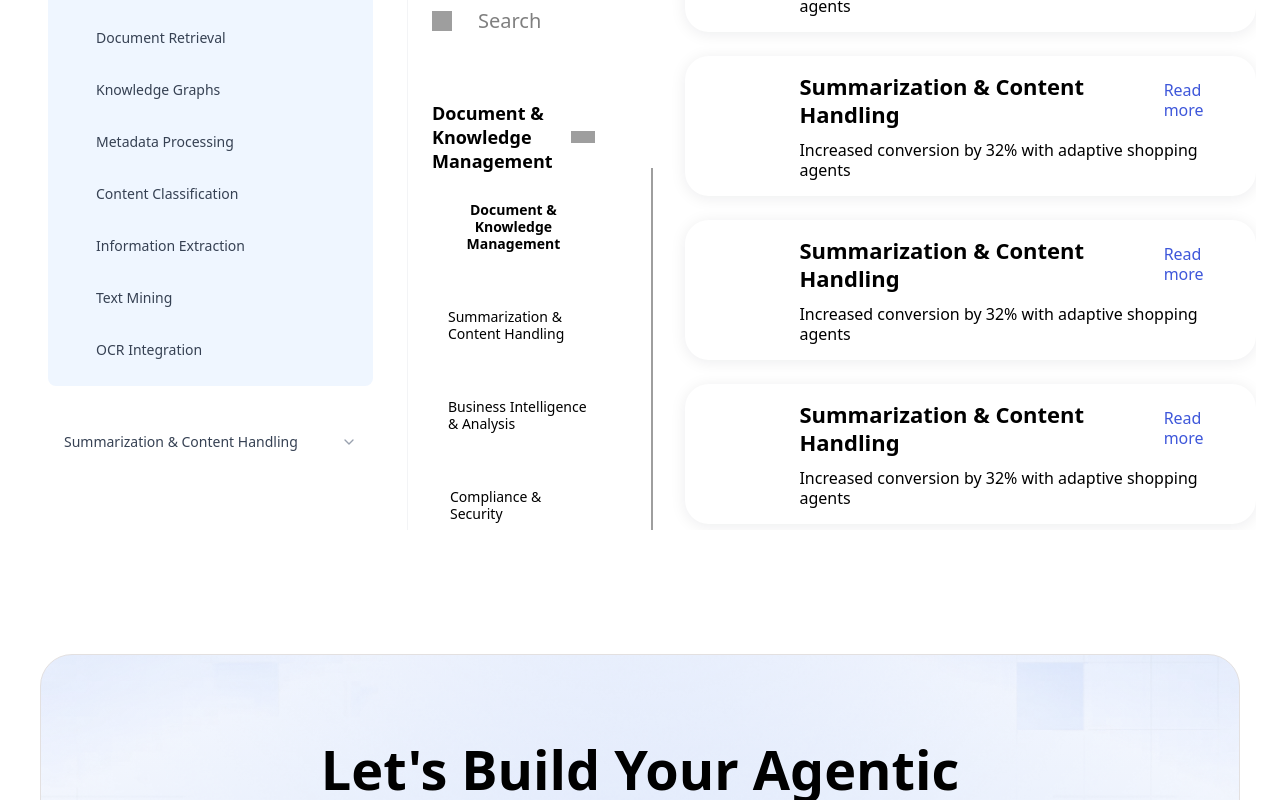
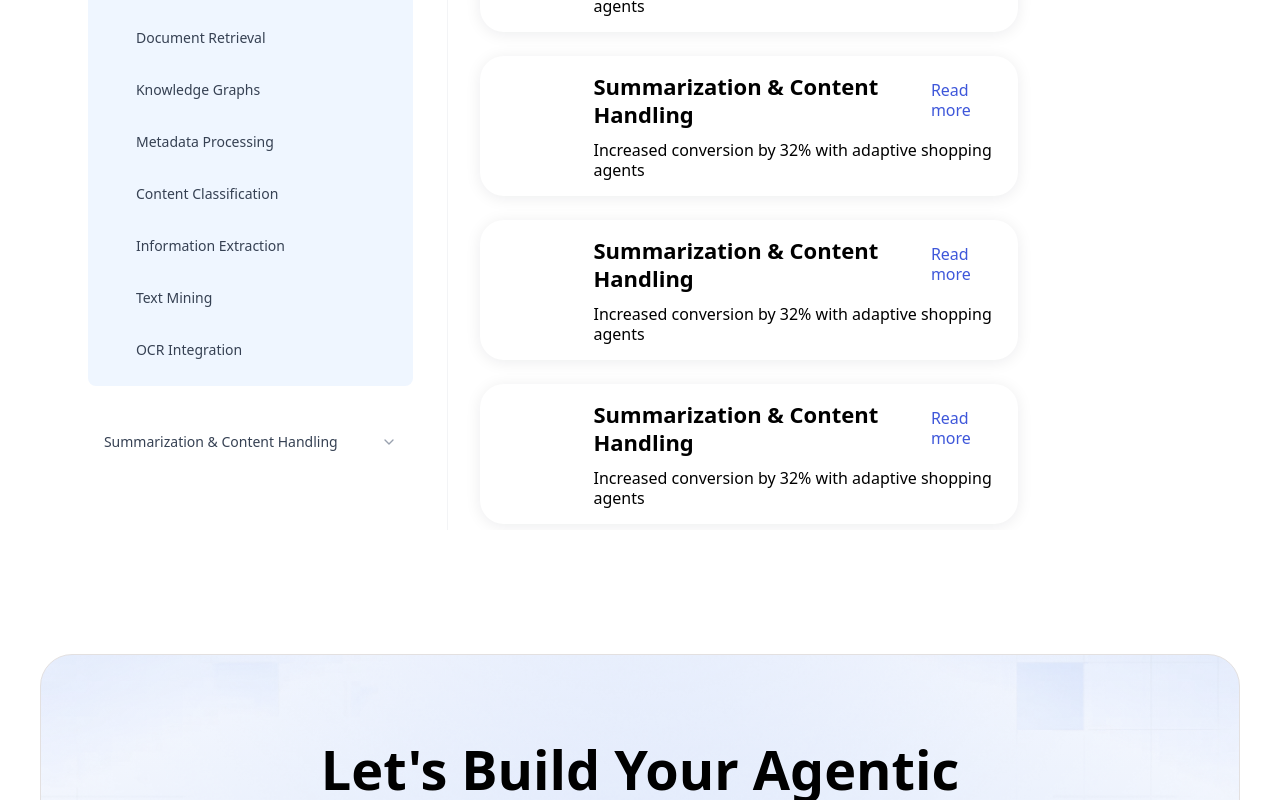
Before and after one commit to nithishkumarr27/sns_usecase, a React (Vite) app: page /agent-workbench/1/1/1/agents in a window 1280 px wide. Shown: the part 900-1700 px from the top of the page. Built offline with nearby package versions, Linux system fonts and the light colour scheme; grey boxes are pictures that could not be loaded.

Commit message:
removed sidebar

```diff
--- a/src/pages/agentWorkbench/CategoriesAgents.jsx
+++ b/src/pages/agentWorkbench/CategoriesAgents.jsx
@@ -55,110 +55,6 @@ const CategoriesAgents = () => {
 
             {/* Categories and Agent Cards Section */}
             <div className="flex flex-col lg:flex-row justify-between items-start w-full gap-8 lg:gap-0">
-              {/* Left Sidebar - Categories */}
-              <div className="flex flex-col gap-[16px] sm:gap-[32px] justify-start items-center w-full lg:w-[30%]">
-                {/* Categories Header */}
-                <div className="flex flex-col gap-[3px] sm:gap-[6px] justify-start items-start w-full">
-                  <h3 className="text-[18px] sm:text-[22px] font-semibold leading-[23px] sm:leading-[28px] text-global-5 font-sora">
-                    Categories
-                  </h3>
-                  <p className="text-[14px] sm:text-[16px] font-normal leading-[18px] sm:leading-[21px] text-global-3 font-sora mb-[3px] sm:mb-[6px]">
-                    Browse relevant agents
-                  </p>
-                </div>
-
-                {/* Search Input */}
-                <EditText
-                  placeholder="Search"
-                  leftIcon={{
-                    src: "/images/img_icon.svg",
-                    width: 20,
-                    height: 20
-                  }}
-                  className="w-full text-[18px] sm:text-[20px] font-normal leading-[22px] sm:leading-[24px] text-edittext-1 font-roboto rounded-[10px] px-[35px] sm:px-[70px] py-[12px] sm:py-[24px] bg-edittext-1"
-                  onChange={() => {}}
-                />
-
-                {/* Category List */}
-                <div className="flex flex-row gap-[12px] sm:gap-[24px] justify-start items-center w-full">
-                  <div className="flex flex-col gap-[12px] sm:gap-[24px] justify-start items-center w-full">
-                    {/* Expanded Category */}
-                    <div className="flex flex-col gap-[12px] sm:gap-[24px] justify-start items-center w-full bg-global-1 rounded-[16px] p-[12px] sm:p-[24px]">
-                      {/* Category Header with Arrow */}
-                      <div className="flex justify-center items-center w-full h-[24px] sm:h-[48px] relative">
-                        <span className="text-[16px] sm:text-[18px] font-semibold leading-[20px] sm:leading-[24px] text-global-4 font-manrope w-full">
-                          Document & Knowledge Management
-                        </span>
-                        <img
-                          src="/images/img_weui_arrow_outlined.svg"
-                          alt="arrow"
-                          className="w-[12px] h-[6px] sm:w-[24px] sm:h-[12px] absolute right-[4px] sm:right-[8px]"
-                        />
-                      </div>
-
-                      {/* Sub-categories */}
-                      <Button
-                        variant="secondary"
-                        className="text-[12px] sm:text-[14px] font-normal leading-[15px] sm:leading-[17px] text-global-5 font-inter rounded-[12px] px-[8px] sm:px-[16px] py-[8px] sm:py-[16px] bg-global-2 w-full text-center mr-[4px] sm:mr-[8px]"
-                        onClick={() => {}}
-                      >
-                        Document & Knowledge Management
-                      </Button>
-
-                      <div className="flex flex-row justify-center items-center w-auto px-[8px] sm:px-[16px] py-[8px] sm:py-[16px]">
-                        <span className="text-[12px] sm:text-[14px] font-normal leading-[15px] sm:leading-[17px] text-global-5 font-inter">
-                          Summarization & Content Handling
-                        </span>
-                      </div>
-
-                      <div className="flex flex-row justify-start items-center w-full px-[8px] sm:px-[16px] py-[8px] sm:py-[16px]">
-                        <span className="text-[12px] sm:text-[14px] font-normal leading-[15px] sm:leading-[17px] text-global-5 font-inter">
-                          Business Intelligence & Analysis
-                        </span>
-                      </div>
-
-                      <div className="flex flex-row justify-start items-center w-full px-[9px] sm:px-[18px] py-[8px] sm:py-[16px]">
-                        <span className="text-[12px] sm:text-[14px] font-normal leading-[15px] sm:leading-[17px] text-global-5 font-inter">
-                          Compliance & Security
-                        </span>
-                      </div>
-                    </div>
-
-                    {/* Collapsed Categories */}
-                    <div className="flex flex-row justify-start items-center w-full px-[12px] sm:px-[24px] py-[12px] sm:py-[24px]">
-                      <div className="flex flex-row justify-center items-center w-full">
-                        <span className="text-[16px] sm:text-[18px] font-normal leading-[20px] sm:leading-[24px] text-global-1 font-sora w-[88%]">
-                          Summarization & Content Handling
-                        </span>
-                        <img
-                          src="/images/img_weui_arrow_outlined_black_900_01.svg"
-                          alt="arrow"
-                          className="w-[12px] h-[6px] sm:w-[24px] sm:h-[12px]"
-                        />
-                      </div>
-                    </div>
-
-                    <div className="flex flex-row gap-[5px] sm:gap-[10px] justify-center items-center w-auto px-[12px] sm:px-[24px] py-[12px] sm:py-[24px]">
-                      <span className="text-[16px] sm:text-[18px] font-normal leading-[20px] sm:leading-[23px] text-global-1 font-sora">
-                        Communication & Assistance
-                      </span>
-                      <img
-                        src="/images/img_weui_arrow_outlined_black_900_01.svg"
-                        alt="arrow"
-                        className="w-[12px] h-[6px] sm:w-[24px] sm:h-[12px]"
-                      />
-                    </div>
-                  </div>
-
-                  {/* Vertical Divider */}
-                  <img
-                    src="/images/img_group_4.svg"
-                    alt="divider"
-                    className="w-[1px] h-[289px] sm:w-[2px] sm:h-[578px]"
-                  />
-                </div>
-              </div>
-
               {/* Right Content - Agent Cards */}
               <div className="flex flex-col gap-[12px] sm:gap-[24px] w-full lg:w-[70%] ml-0 lg:ml-[32px] sm:ml-[64px]">
                 {agentCards?.map((card) => (
```
